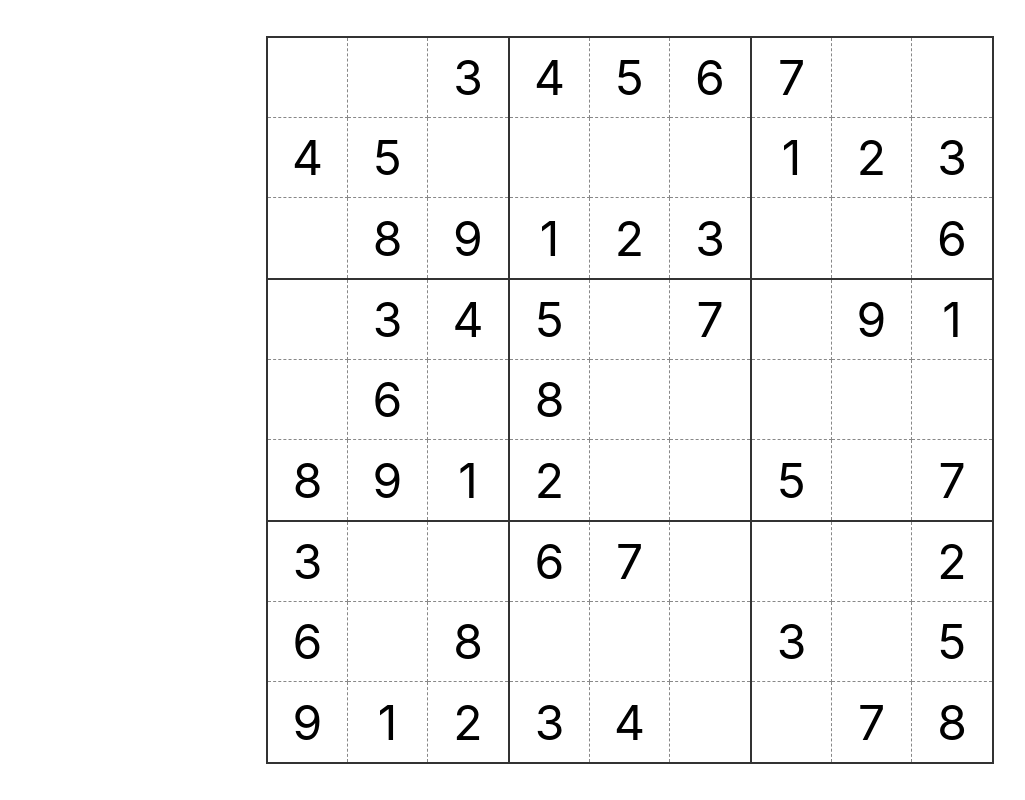
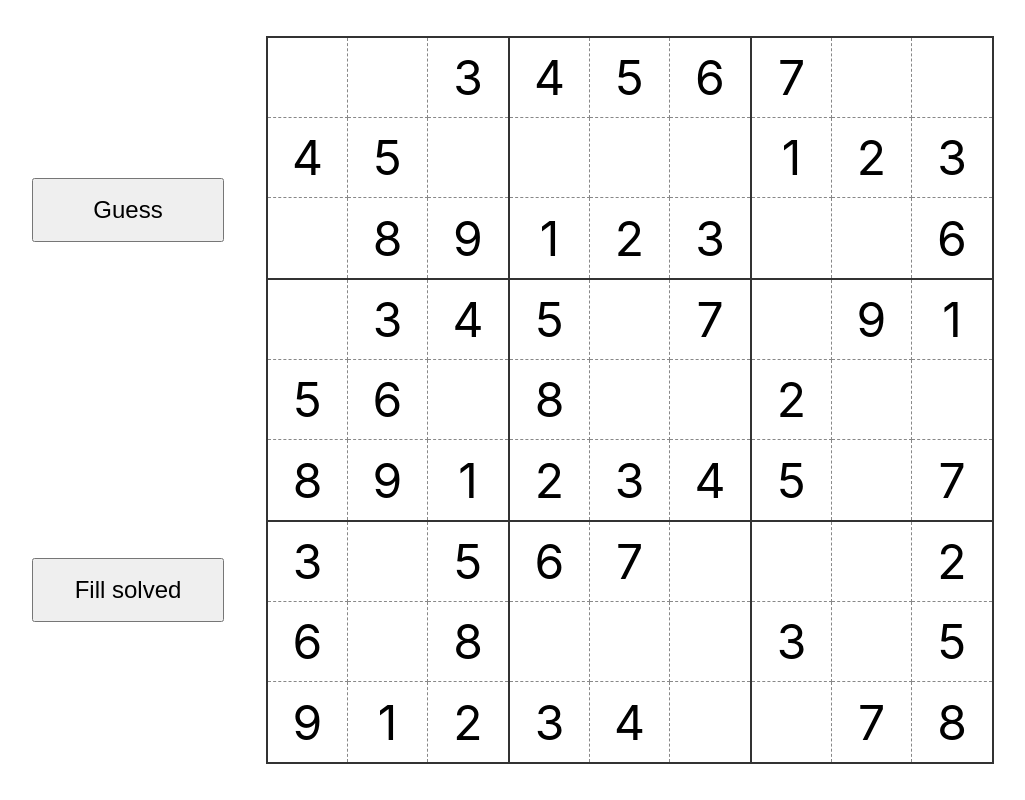
Before and after one commit to scan-lan/sudoku, a React (Create React App) app: page / in a window 1280 px wide. Shown: the whole page, without its empty margins (10-1035 px from the left). Built offline with nearby package versions, Linux system fonts and the light colour scheme.

Commit message:
Add basic solving logic

```diff
--- a/src/App.css
+++ b/src/App.css
@@ -2,10 +2,10 @@
   text-align: center;
   height: 100%;
   display: grid;
-  grid-template-rows: 1fr min-content 1fr;
-  grid-template-columns: 1fr;
+  grid-template-rows: 1fr auto 1fr;
+  grid-template-columns: 1fr auto 1fr;
   grid-template-areas:
-    "."
-    "sudoku"
-    ".";
+    ". . ."
+    "menu sudoku ."
+    ". . .";
 }
--- a/src/App.tsx
+++ b/src/App.tsx
@@ -1,7 +1,8 @@
 import React, { useState } from "react";
 import "./App.css";
 import Grid from "./components/Grid";
-import { provideCellGuesses } from "./logic/solve";
+import Menu from "./components/Menu";
+import { fillSolved, guessAll, provideCellGuesses } from "./logic/solve";
 import SudokuGrid, { SudokuCell } from "./logic/SudokuGrid";
 import CellInfo from "./types/CellInfo";
 
@@ -19,7 +20,7 @@ for (let i = 0; i < 9; i++) {
 }
 
 let deleted = 0;
-while (deleted < 50) {
+while (deleted < 40) {
   let row = Math.round(Math.random() * 9);
   let column = Math.round(Math.random() * 9);
   try {
@@ -32,7 +33,10 @@ while (deleted < 50) {
 
 const updateGuesses = (
   setState: (callback: (prevState: AppState) => AppState) => void,
-  cell: SudokuCell,
+  cell: {
+    row: number;
+    column: number;
+  },
   cellGuesses: number[]
 ) => {
   setState((prevState) => ({
@@ -43,6 +47,30 @@ const updateGuesses = (
         {
           value: prevState.grid[cell.row][cell.column].value,
           guesses: cellGuesses,
+        },
+        ...prevState.grid[cell.row].slice(cell.column + 1),
+      ],
+      ...prevState.grid.slice(cell.row + 1),
+    ],
+  }));
+};
+
+const updateValues = (
+  setState: (callback: (prevState: AppState) => AppState) => void,
+  cell: {
+    row: number;
+    column: number;
+  },
+  value: number
+) => {
+  setState((prevState) => ({
+    grid: [
+      ...prevState.grid.slice(0, cell.row),
+      [
+        ...prevState.grid[cell.row].slice(0, cell.column),
+        {
+          value: value,
+          guesses: [],
         },
         ...prevState.grid[cell.row].slice(cell.column + 1),
       ],
@@ -63,10 +91,26 @@ const App = () => {
     updateGuesses(setState, cell, cellGuesses);
   };
 
-  console.log(gridInstance);
+  const onGuessAllClick = () => {
+    const cellsWithGuesses = guessAll(gridInstance);
+    cellsWithGuesses.forEach((cellWithGuesses) => {
+      updateGuesses(setState, cellWithGuesses.cell, cellWithGuesses.guesses);
+    });
+  };
+
+  const onFillSolvedClick = () => {
+    const cellsWithValues = fillSolved(gridInstance);
+    cellsWithValues.forEach((cellWithValue) => {
+      updateValues(setState, cellWithValue.cell, cellWithValue.value);
+    });
+  };
 
   return (
     <div className="App">
+      <Menu
+        onFillSolvedClick={onFillSolvedClick}
+        onGuessAllClick={onGuessAllClick}
+      />
       <Grid grid={gridInstance} onCellClick={onCellClick} />
     </div>
   );
--- /dev/null
+++ b/src/components/Menu/Menu.css
@@ -0,0 +1,13 @@
+.menu {
+  grid-area: menu;
+  display: grid;
+  gap: 2rem;
+  align-items: center;
+  justify-items: center;
+}
+
+button {
+  font-size: 1.5rem;
+  padding: 1rem 0;
+  min-width: 12rem;
+}
--- /dev/null
+++ b/src/components/Menu/index.tsx
@@ -0,0 +1,16 @@
+import React from "react";
+import "./Menu.css";
+
+interface MenuProps {
+  onGuessAllClick: () => void;
+  onFillSolvedClick: () => void;
+}
+
+const Menu = ({ onGuessAllClick, onFillSolvedClick }: MenuProps) => (
+  <div className="menu">
+    <button onClick={onGuessAllClick}>Guess</button>
+    <button onClick={onFillSolvedClick}>Fill solved</button>
+  </div>
+);
+
+export default Menu;
--- a/src/logic/solve.ts
+++ b/src/logic/solve.ts
@@ -20,9 +20,64 @@ const provideCellGuesses = (
         .includes(guess)
   );
 
+interface CellWithGuesses {
+  cell: {
+    row: number;
+    column: number;
+  };
+  guesses: number[];
+}
+
+const guessAll = (sudokuGrid: SudokuGrid): CellWithGuesses[] => {
+  const cellsWithGuesses = [] as CellWithGuesses[];
+  for (let i = 0; i < 9; i++) {
+    for (let j = 0; j < 9; j++) {
+      const cell = sudokuGrid.cellAt([i, j]);
+      if (!cell.value) {
+        cellsWithGuesses.push({
+          cell: {
+            row: i,
+            column: j,
+          },
+          guesses: provideCellGuesses(cell, sudokuGrid),
+        });
+      }
+    }
+  }
+  return cellsWithGuesses;
+};
+
+interface CellWithValue {
+  cell: {
+    row: number;
+    column: number;
+  };
+  value: number;
+}
+
+const fillSolved = (sudokuGrid: SudokuGrid): CellWithValue[] => {
+  const cellsWithValues = [] as CellWithValue[];
+  for (let i = 0; i < 9; i++) {
+    for (let j = 0; j < 9; j++) {
+      const cell = sudokuGrid.cellAt([i, j]);
+      if (!cell.value && cell.guesses.length === 1) {
+        cellsWithValues.push({
+          cell: {
+            row: i,
+            column: j,
+          },
+          value: cell.guesses[0],
+        });
+      }
+    }
+  }
+
+  return cellsWithValues;
+};
+
 const solve = (grid: SudokuGrid, steps?: number) => {
   if (!steps) steps = 1;
   for (let i = 0; i < steps; i++) {}
 };
 
-export { solve, provideCellGuesses };
+export { solve, provideCellGuesses, guessAll, fillSolved };
```
